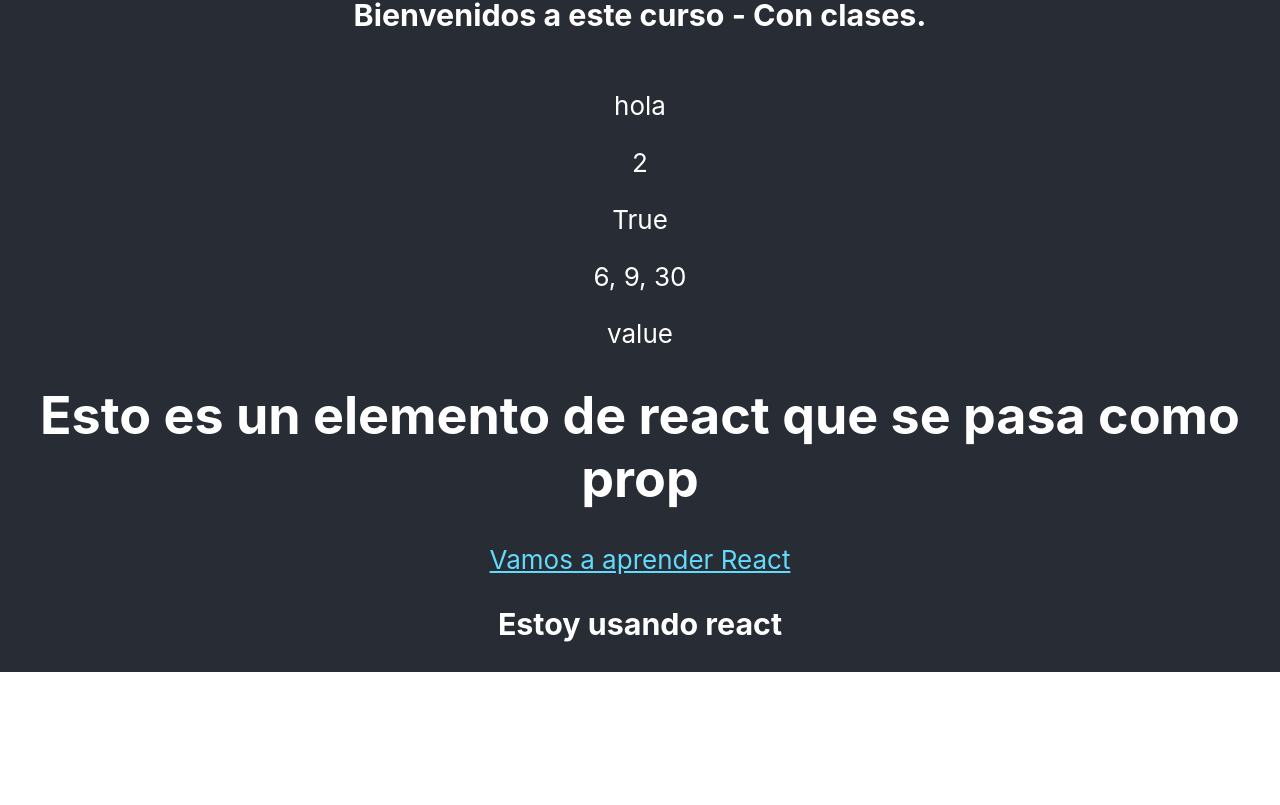
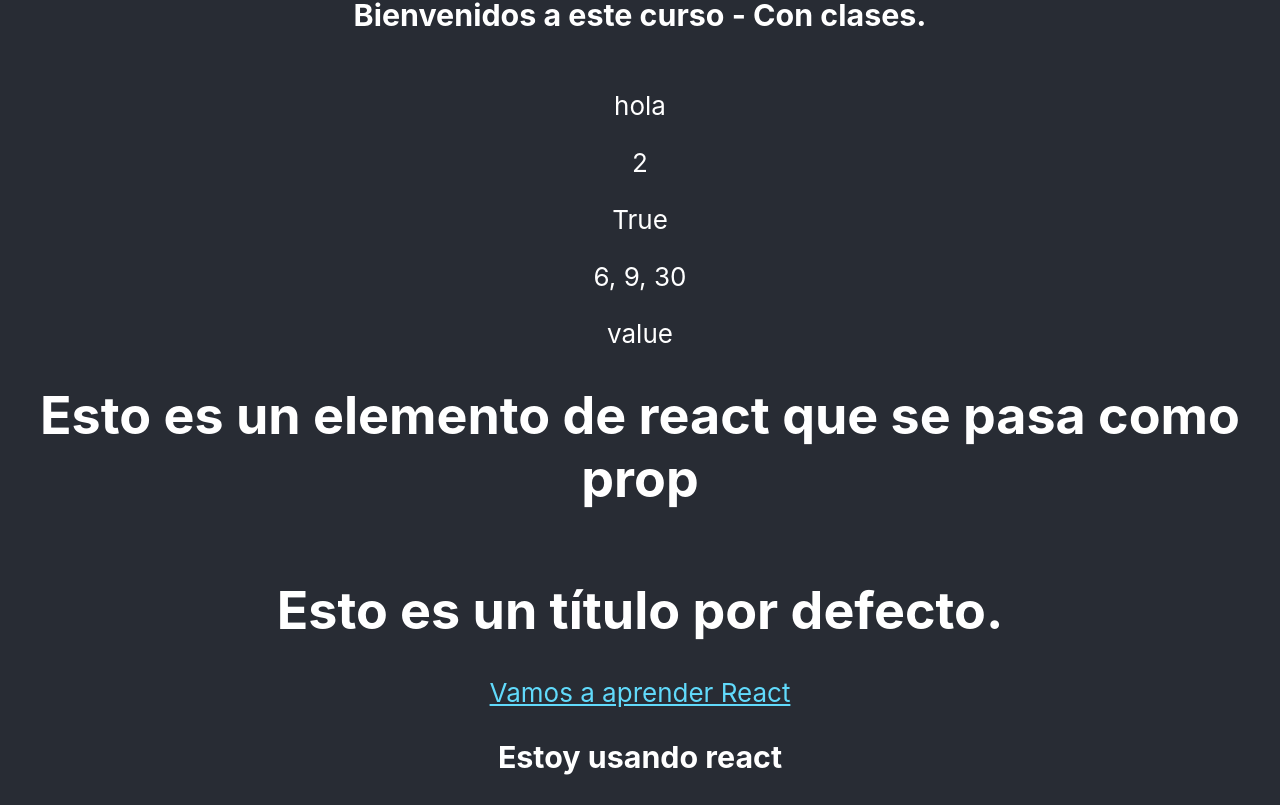
Before and after one commit to netero/lab-reactjs, a React (Create React App) app in the folder udemy-curso/: page / in a window 1280 px wide. Shown: the part 436-1241 px from the top of the page. Before the commit the page ends 1108 px from the top, so only its background shows below. Built offline with nearby package versions, Linux system fonts and the light colour scheme.

Commit message:
Sección 3-16: Props por defecto

```diff
--- a/udemy-curso/src/App.js
+++ b/udemy-curso/src/App.js
@@ -28,6 +28,16 @@ class Text extends Component{
   }
 }
 
+class TextDefaultProp extends Component{
+  render(){
+    return <h1>{this.props.title}</h1>
+  }
+}
+
+TextDefaultProp.defaultProps={
+  title:"Esto es un título por defecto."
+}
+
 function App() {
   return (
     <div className="App">
@@ -44,6 +54,7 @@ function App() {
           multiply={(n)=>n*3}
           title={<h1>Esto es un elemento de react que se pasa como prop</h1>}
           />
+          <TextDefaultProp/>
         <a
           className="App-link"
           href="https://reactjs.org"
```
